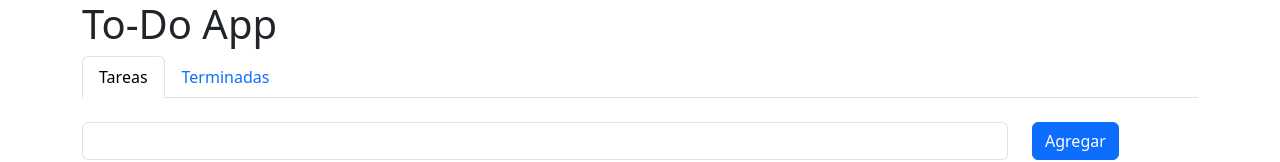
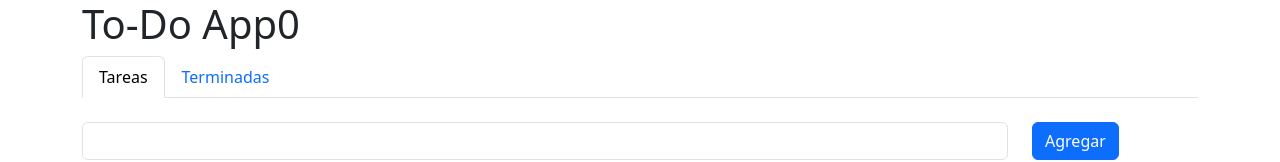
Before and after one commit to melissa-mb/to-do-app-pw, a React (Vite) app: page / in a window 1280 px wide. Shown: the top 162 px of the page. Built offline with nearby package versions, Linux system fonts and the light colour scheme.

Commit message:
agregando variables de estado

```diff
--- a/src/components/Formulario.tsx
+++ b/src/components/Formulario.tsx
@@ -1,9 +1,20 @@
+import { useState } from "react"
+
 const Formulario = () => {
+    const [textoTodo, setTextoTodo] = useState("")
+
+    const textoOnChange = (evt: React.ChangeEvent<HTMLInputElement>) =>{
+        setTextoTodo(evt.currentTarget.value) // guarda lo que está actualmente en la variable en textoOnChange
+    }
+
     return <div>
         {/*Formulario to-do's*/}
         <div className="row mt-4">
             <div className="col-md-10">
-                <input className="form-control" type="text" />
+                <input className="form-control" type="text"
+                value={textoTodo} //establece que el formulario tenga "" inicialmente, pero no deja cambiar asi no mas
+                onChange={textoOnChange} // hace que en cada cambio se actualice el valor
+                />
             </div>
             <div className="col-md-2">
                 <button type="button" className="btn btn-primary">Agregar</button>
--- a/src/components/ListaTODOs.tsx
+++ b/src/components/ListaTODOs.tsx
@@ -14,14 +14,15 @@ const ListaTODOs = (props: ListaTodosProps) => {
 
         <ul className="list-group ">
             {
-                props.todos.map((el: Todo) => {
+                props.todos.map((el: Todo) => { // props es la lista de to-dos, el es el elemento
                     return <li className="list-group-item d-flex justify-content-between align-items-start">
                         <div className="ms-2 me-auto">
                             {el.nombre}
                         </div>
                         <input className="form-check-input" type="checkbox" />
                     </li>
-                })
+                    // te retornó el elemento to do seleccionado
+                }) // te retorna de todos los elementos to do en el props
             }
         </ul>
     </div>
--- a/src/components/Titulo.tsx
+++ b/src/components/Titulo.tsx
@@ -1,8 +1,21 @@
+import { useState } from "react"
+
 interface TituloProps {
     texto: string
 }
 
 const Titulo = (props: TituloProps) => {
-    return <h1>{props.texto}</h1>
+    const [contClicks, setContClicks] = useState(0)
+    return <h1 onClick={() => {
+        setContClicks(contClicks+1)
+    }
+    }>
+        {props.texto}{contClicks}
+    </h1>
 }
+
+{/* si quieres nombrar la función tendrías que:
+    const funcion ()=>{
+    }
+    (Declararla) y luego llamarla en onClick(funcion)*/}
 export default Titulo
```
